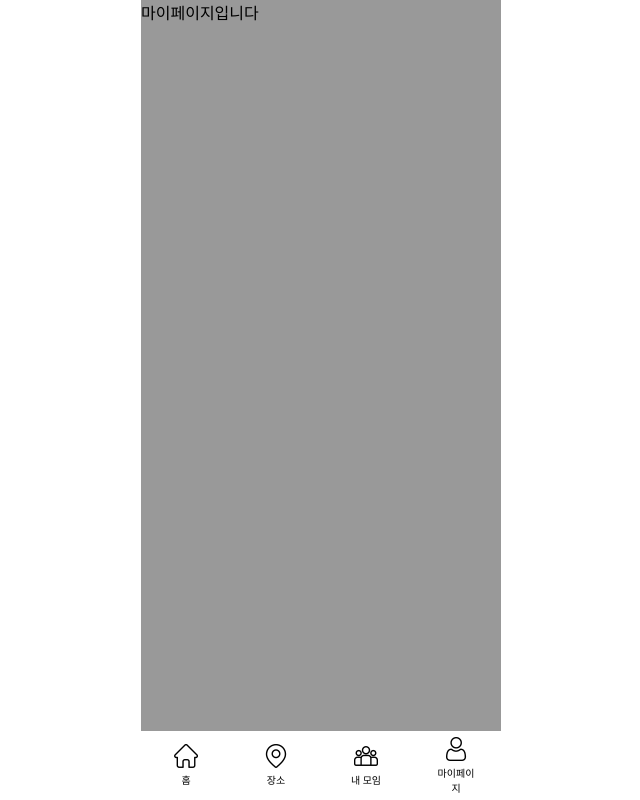
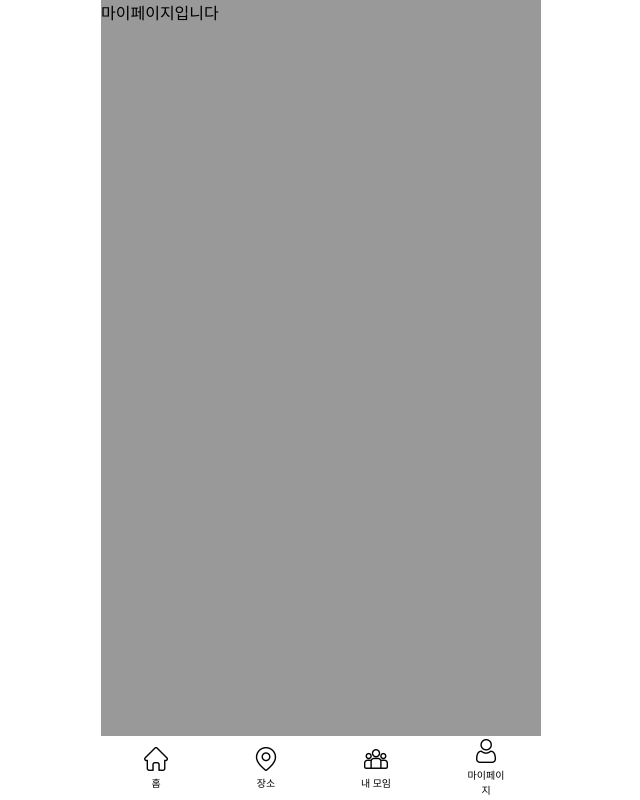
Before and after one commit to FindMeWithDeepDive/DangDang-ProtoType, a React (Vite) app: page /mypage in a window 1280 px wide. Shown: the whole page, without its empty margins (319-959 px from the left). Built offline with nearby package versions, Linux system fonts and the light colour scheme.

Commit message:
📝 Update : 너비 360px -> 440px로 변경

```diff
--- a/src/App.tsx
+++ b/src/App.tsx
@@ -25,7 +25,7 @@ const App = () => {
 export default App;
 
 const AppContainer = styled.div`
-  width: 360px;
+  width: 440px;
   min-height: 800px;
   height: 100vh; /* 화면의 크기 전체에 맞게 설정 */
   margin: 0 auto;
@@ -35,8 +35,8 @@ const AppContainer = styled.div`
 `;
 
 const AppContent = styled.div`
-  width: 360px;
-  height: calc(100vh - 69px); /* 100vh에서 BottomBar의 높이(69px)를 빼는 방식 */
+  width: 440px;
+  height: 100%;
   overflow-y: auto; /* 내용이 많으면 스크롤이 생기도록 설정 */
   flex-grow: 1; /* BottomBar를 제외한 나머지 공간을 채움 */
 `;
--- a/src/components/shared/BottomBar.tsx
+++ b/src/components/shared/BottomBar.tsx
@@ -31,7 +31,7 @@ export default function BottomBar() {
 
 const BottomBarContainer = styled.div`
   display: flex;
-  width: 360px;
+  width: 440px;
   height: 69px;
   align-items: center;
   justify-content: space-around;
```
